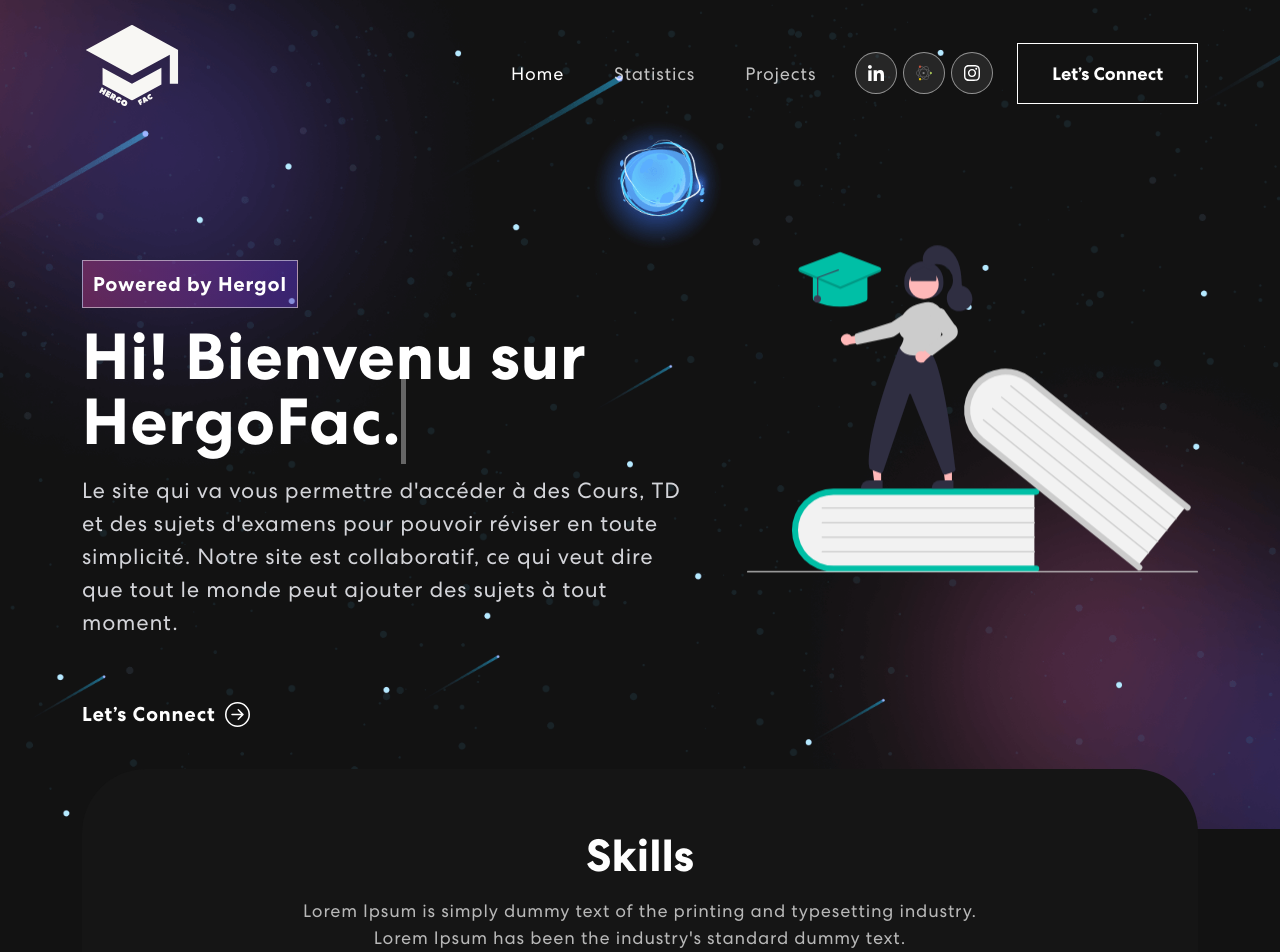
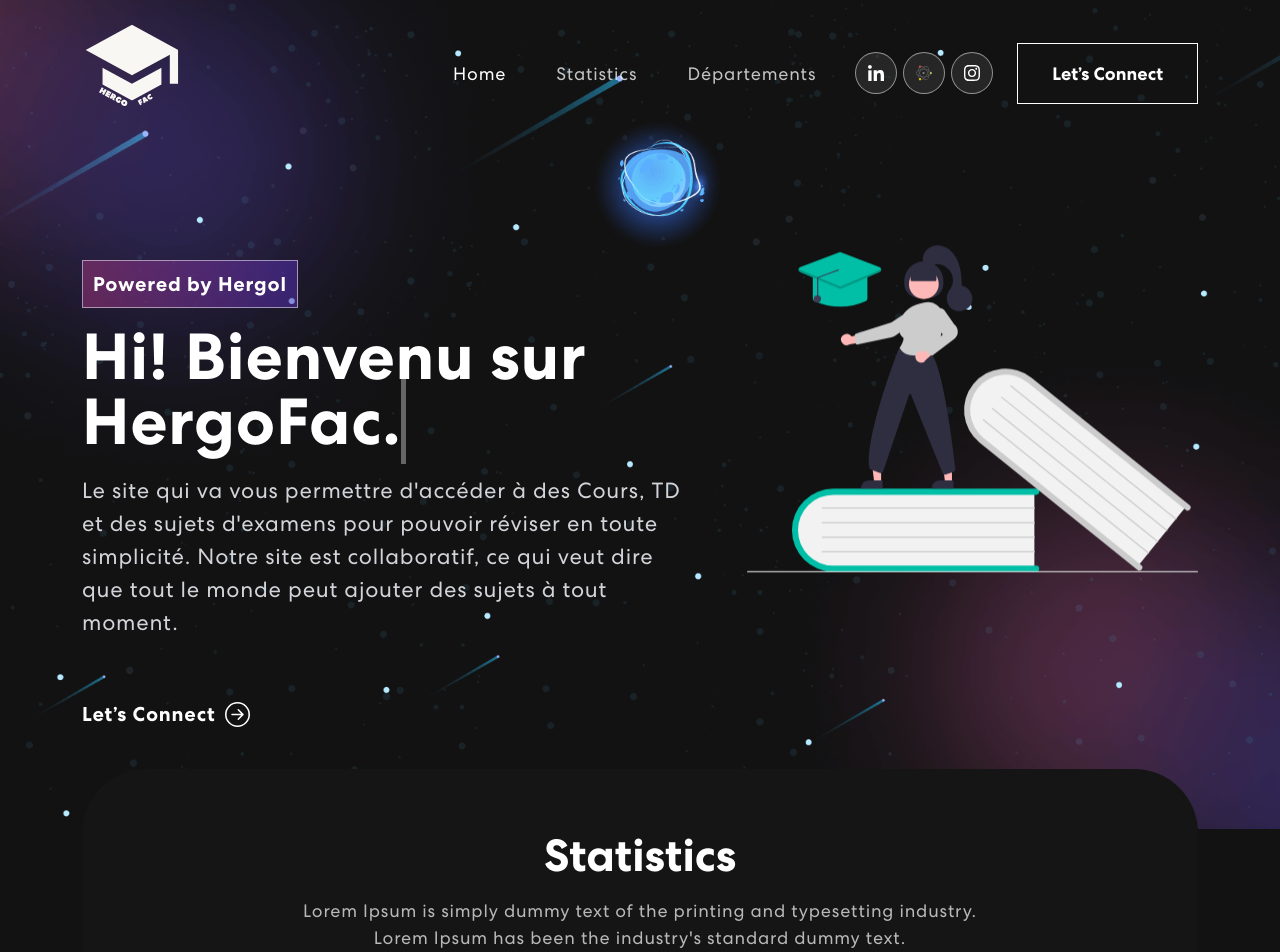
Before and after one commit to HERGOL/HergoFac, a React (Create React App) app: page / in a window 1280 px wide. Shown: the top 952 px of the page. Built offline with nearby package versions, Linux system fonts and the light colour scheme; no server answers.

Commit message:
change Navlinks

```diff
--- a/src/components/NavBar.js
+++ b/src/components/NavBar.js
@@ -45,8 +45,8 @@ export const NavBar = () => {
           <Navbar.Collapse id="basic-navbar-nav">
             <Nav className="ms-auto">
               <Nav.Link href="#home" className={activeLink === 'home' ? 'active navbar-link' : 'navbar-link'} onClick={() => onUpdateActiveLink('home')}>Home</Nav.Link>
-              <Nav.Link href="#skills" className={activeLink === 'statistics' ? 'active navbar-link' : 'navbar-link'} onClick={() => onUpdateActiveLink('skills')}>Statistics</Nav.Link>
-              <Nav.Link href="#projects" className={activeLink === 'projects' ? 'active navbar-link' : 'navbar-link'} onClick={() => onUpdateActiveLink('projects')}>Projects</Nav.Link>
+              <Nav.Link href="#Statistics" className={activeLink === 'statistics' ? 'active navbar-link' : 'navbar-link'} onClick={() => onUpdateActiveLink('Statistics')}>Statistics</Nav.Link>
+              <Nav.Link href="#Départements" className={activeLink === 'Départements' ? 'active navbar-link' : 'navbar-link'} onClick={() => onUpdateActiveLink('Départements')}>Départements</Nav.Link>
             </Nav>
             <span className="navbar-text">
               <div className="social-icon">
--- a/src/components/Projects.js
+++ b/src/components/Projects.js
@@ -102,7 +102,7 @@ export const Projects = () => {
   ];
 
   return (
-    <section className="project" id="project">
+    <section className="project" id="Départements">
       <Container>
         <Row>
           <Col size={12}>
--- a/src/components/Skills.js
+++ b/src/components/Skills.js
@@ -29,12 +29,12 @@ export const Skills = () => {
   };
 
   return (
-    <section className="skill" id="skills">
+    <section className="skill" id="Statistics">
         <div className="container">
             <div className="row">
                 <div className="col-12">
                     <div className="skill-bx wow zoomIn">
-                        <h2>Skills</h2>
+                        <h2>Statistics</h2>
                         <p>Lorem Ipsum is simply dummy text of the printing and typesetting industry.<br></br> Lorem Ipsum has been the industry's standard dummy text.</p>
                         <Carousel responsive={responsive} infinite={true} className="owl-carousel owl-theme skill-slider">
                             <div className="item">
```
